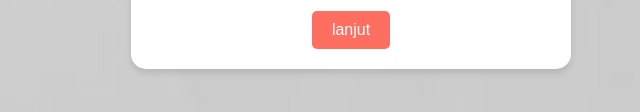
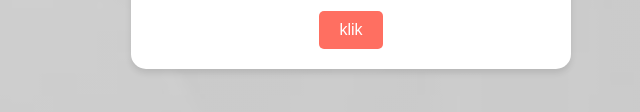
Before and after one commit to microcloning/apologise, a plain HTML site: page sorry.html in a window 1280 px wide. Shown: the part 632-744 px from the top of the page, 289-929 px from the left. Drawn offline with Linux system fonts and the light colour scheme.

Commit message:
Update sorry.html

```diff
--- a/sorry.html
+++ b/sorry.html
@@ -24,7 +24,7 @@
             </audio>
         </div>
         <div class="button-container">
-            <button onclick="redirectToWhatsApp()">lanjut</button>
+            <button onclick="redirectToWhatsApp()">klik</button>
         </div>
     </div>
     <script src="js/script.js"></script>
```
